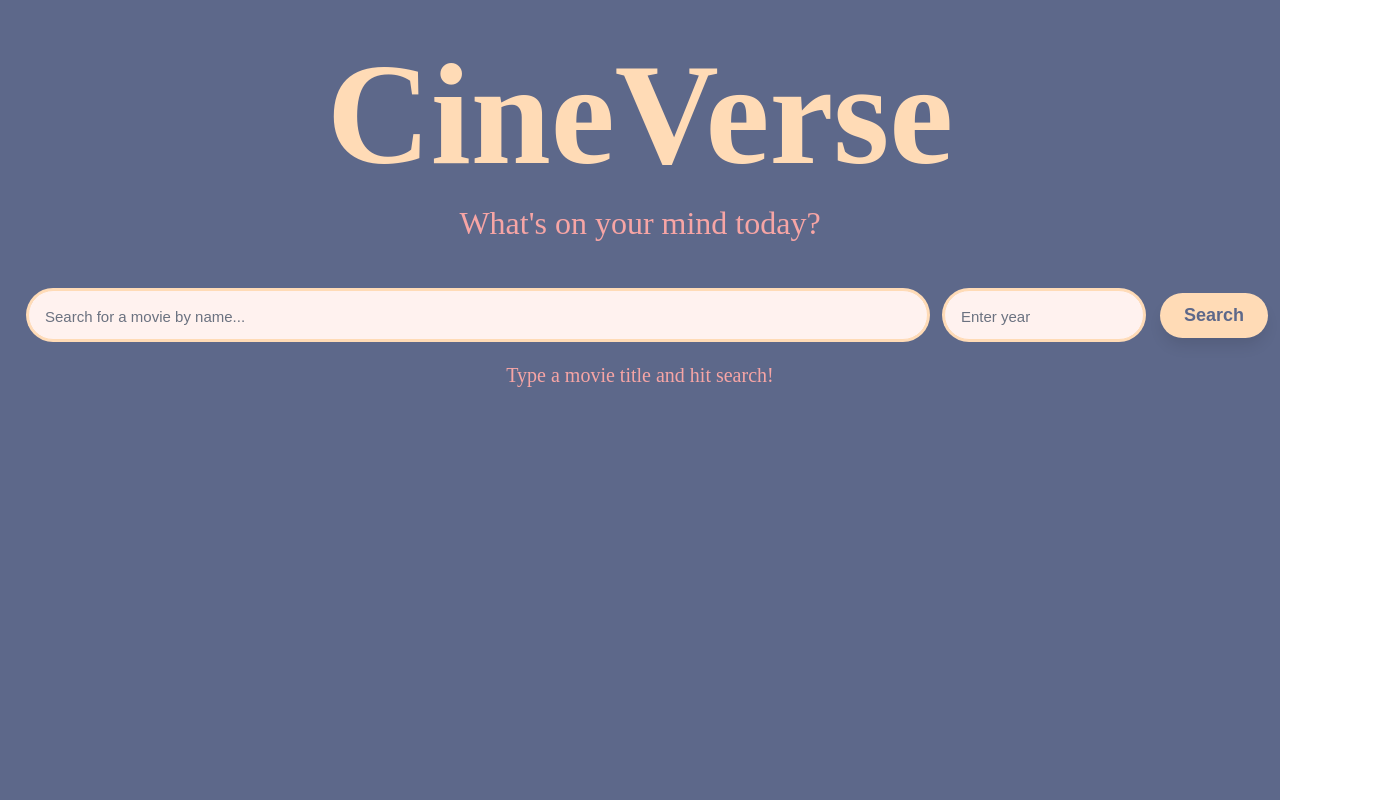
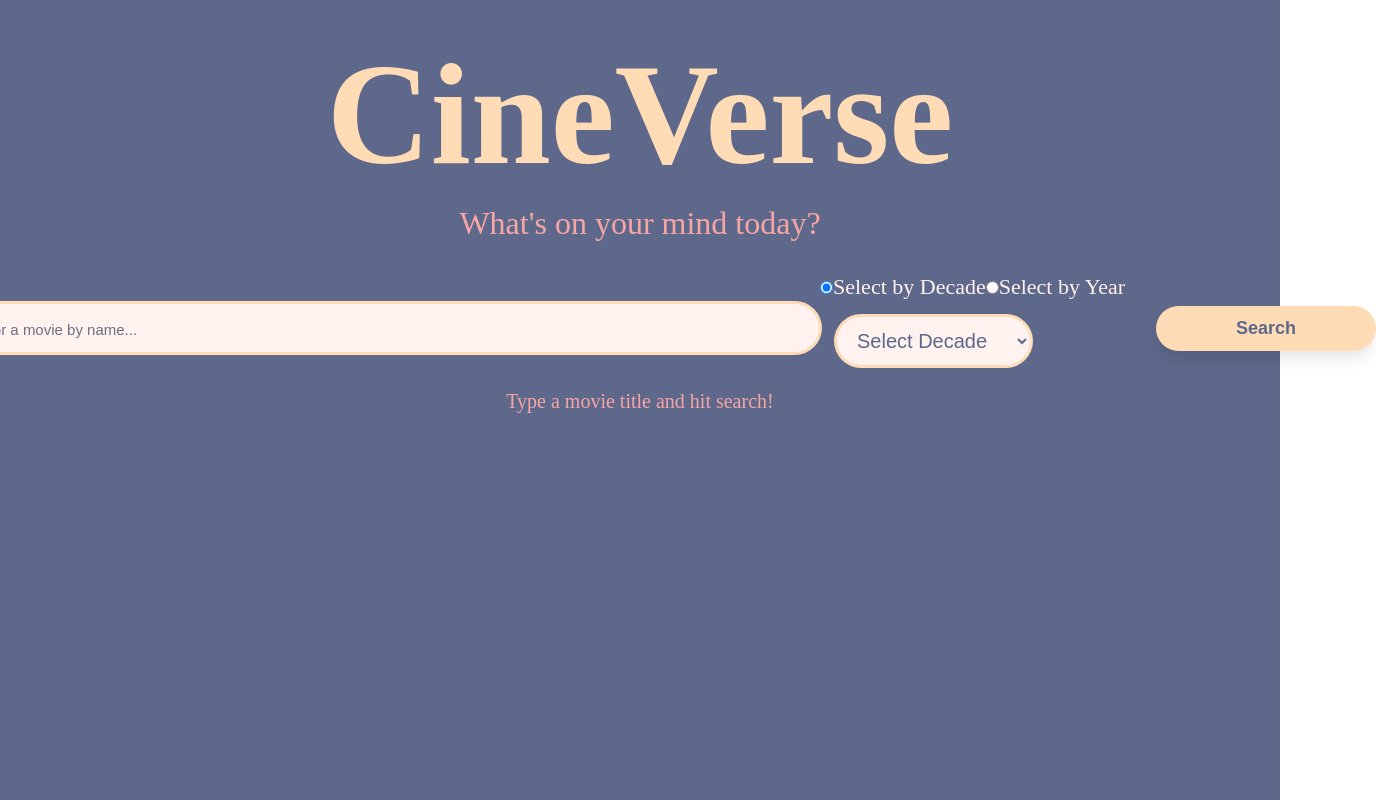
Before and after one commit to Richa-2005/Movie-Search-App, a React (Vite) app in the folder frontend/: page / in a window 1280 px wide. Shown: the whole page, 1376 px wide, since content can reach past the window. Built offline with nearby package versions, Linux system fonts and the light colour scheme.

Commit message:
Added year range

```diff
--- a/frontend/design/HomePage.css
+++ b/frontend/design/HomePage.css
@@ -80,7 +80,7 @@
     padding:0.75rem 1rem 0.75rem 1rem;
     color: #5D688A;
     background-color: #FFF2EF;
-    max-width: 200px;
+    width:195px;
     border:1px solid #FFDBB6;
     border-radius: 9999px;
     margin-top:1rem;
@@ -123,8 +123,7 @@
     transition-timing-function: cubic-bezier(0.4, 0, 0.2, 1);
     transition-duration: 300ms;
     transform: scale(1);
-
-    min-width: fit-content;
+    min-width: 220px;
 }
 
 .movie-button:hover {
@@ -234,3 +233,8 @@
     overflow: hidden;
     text-overflow: ellipsis;
 }
+
+.year-select{
+    font-size: 22px;
+
+}
--- a/frontend/pages/HomePage.jsx
+++ b/frontend/pages/HomePage.jsx
@@ -1,4 +1,4 @@
-import React, { useState, useEffect } from 'react';
+import React, { useState } from 'react';
 import '../design/HomePage.css'
 import axios from 'axios'
 export default function App (){
@@ -13,8 +13,17 @@ export default function App (){
   const [isMoreLoading, setIsMoreLoading] = useState(false);
   const [message, setMessage] = useState('Type a movie title and hit search!');
   const [totalResults, setTotalResults] = useState(0);
+  const [rangeYear, setRangeYear] = useState("true"); // Set initial state to the string value of the first option
 
-  // Function to handle the search.
+  const handleYearChange = (e) => {
+    setYear(e.target.value);
+    setPage(1);
+  };
+
+  const handleRangeYear = (e)=>{
+    setRangeYear(e.target.value);
+  }
+
    // Function to handle the search.
    const handleSearch = async (pageToFetch=1) => {
     const query = searchQuery.trim();
@@ -34,14 +43,15 @@ export default function App (){
     setMessage('');
 
     try {
+      let response;
       const yearParam = year.trim();
-      let response;
-      if (yearParam) {
-        // If a year is provided, build the URL with the year parameter
+
+      if (rangeYear === "true" || yearParam === "") {
+        // Decade search or no year provided
         response = await axios.get(`http://localhost:3500/movies/${query}/${pageToFetch}/${yearParam}`);
       } else {
-        // Otherwise, build the URL without the year
-        response = await axios.get(`http://localhost:3500/movies/${query}/${pageToFetch}`);
+        // Specific year search
+        response = await axios.get(`http://localhost:3500/movies/${query}/${pageToFetch}/${yearParam}`);
       }
 
       const { Search, totalResults } = response.data;
@@ -72,7 +82,7 @@ export default function App (){
   }
 
   const MovieCard = ({ movie }) => {
-    const posterUrl = movie.Poster !== 'N/A' ? movie.Poster : 'https://placehold.co/400x600/FFF2EF/5D688A?text=No+Poster+Available';
+    const posterUrl = movie.Poster !== 'N/A' ? movie.Poster : 'https://placehold.co/400x600/FFDBB6/5D688A?text=No+Poster+Available';
     return (
       <div className="movie-div">
         <img
@@ -80,7 +90,7 @@ export default function App (){
           alt={`${movie.Title} Poster`}
           onError={(e) => {
             e.target.onerror = null; // Prevents infinite loop
-            e.target.src = 'https://placehold.co/400x600/FFF2EF/5D688A?text=No+Poster+Available';
+            e.target.src = 'https://placehold.co/400x600/FFDBB6/5D688A?text=No+Poster+Available';
           }}
         />
         <h3 >{movie.Title}</h3>
@@ -102,6 +112,7 @@ export default function App (){
 
 
       <main className="main-section">
+
         <div className="user-div">
           <input
             type="text"
@@ -115,7 +126,28 @@ export default function App (){
             }}
             className="movie-entry-title"
           />
-          <input
+          <div style = {{display:"flex", flexDirection:"column", minWidth:"320px"}}>
+
+           <div className="year-select">
+              <input
+                type="radio"
+                name="choice"
+                value="true"
+                onClick={handleRangeYear}
+                defaultChecked
+              />
+              <label>Select by Decade</label>
+
+              <input
+                type="radio"
+                name="choice"
+                value="false"
+                onClick={handleRangeYear}
+              />
+              <label>Select by Year</label>
+            </div>
+
+          {rangeYear === "false" && <input
             type="text"
             placeholder="Enter year"
             value={year}
@@ -126,16 +158,16 @@ export default function App (){
               }
             }}
             className="movie-entry-year"
-          />
-          {/* <select className="movie-entry-year" onChange={handleYearChange}>
-            <option>Select Decade</option>
-            <option>2020-2025</option>
-            <option>2010-2020</option>
-            <option>2000-2010</option>
-            <option>1990-2000</option>
-            <option>1980-1990</option>
-            <option>{"Before 1980s"}</option>
-          </select> */}
+          />}
+          {rangeYear === "true" && <select className="movie-entry-year" onChange={handleYearChange}>
+            <option value="">Select Decade</option>
+            <option value='2020'>2020-2025</option>
+            <option value='2010'>2010-2020</option>
+            <option value='2000'>2000-2010</option>
+            <option value='1990'>1990-2000</option>
+            <option value='1980'>1980-1990</option>
+          </select>}
+          </div>
           <button
             onClick={() => handleSearch(1)}
             className="movie-button"
```
